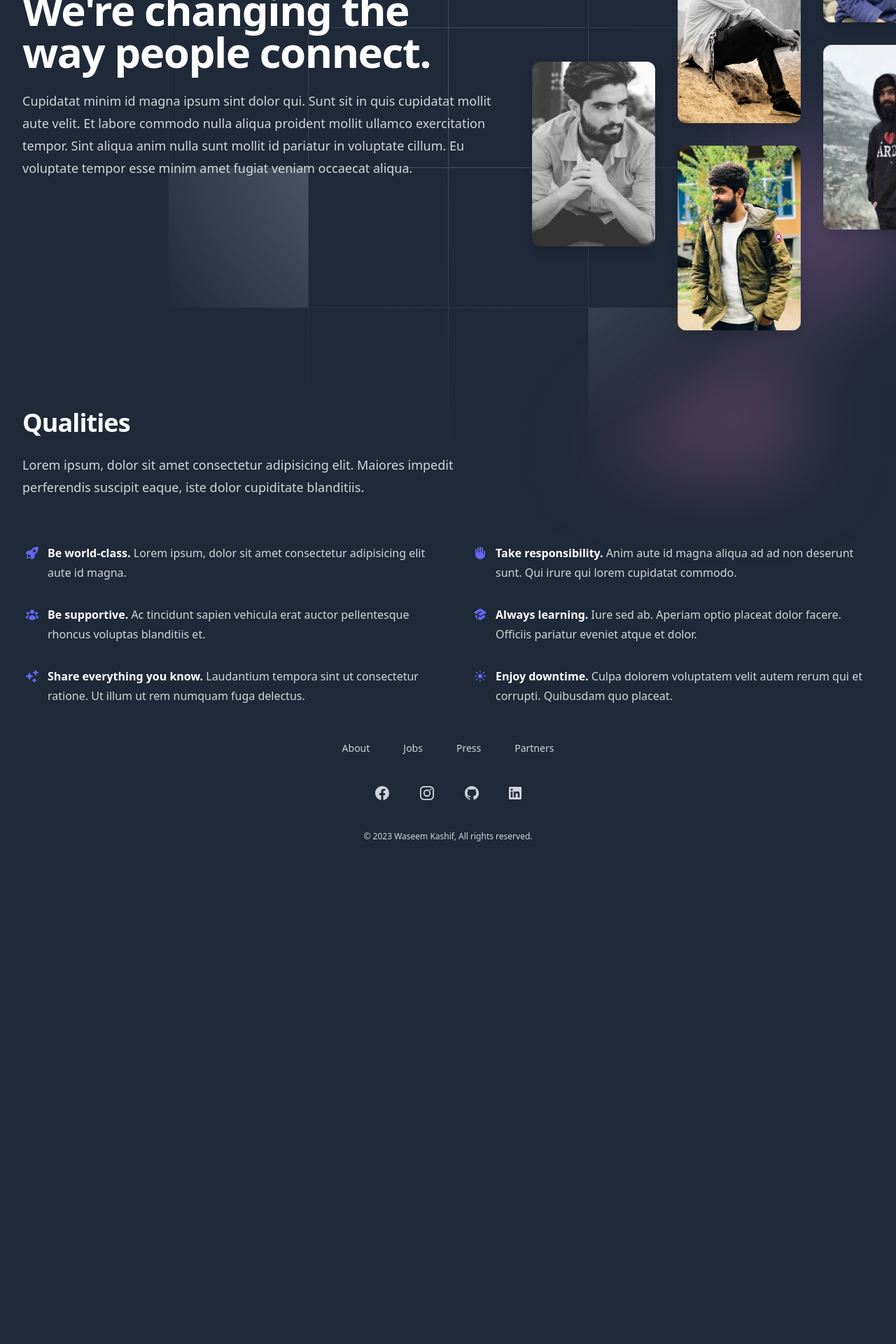
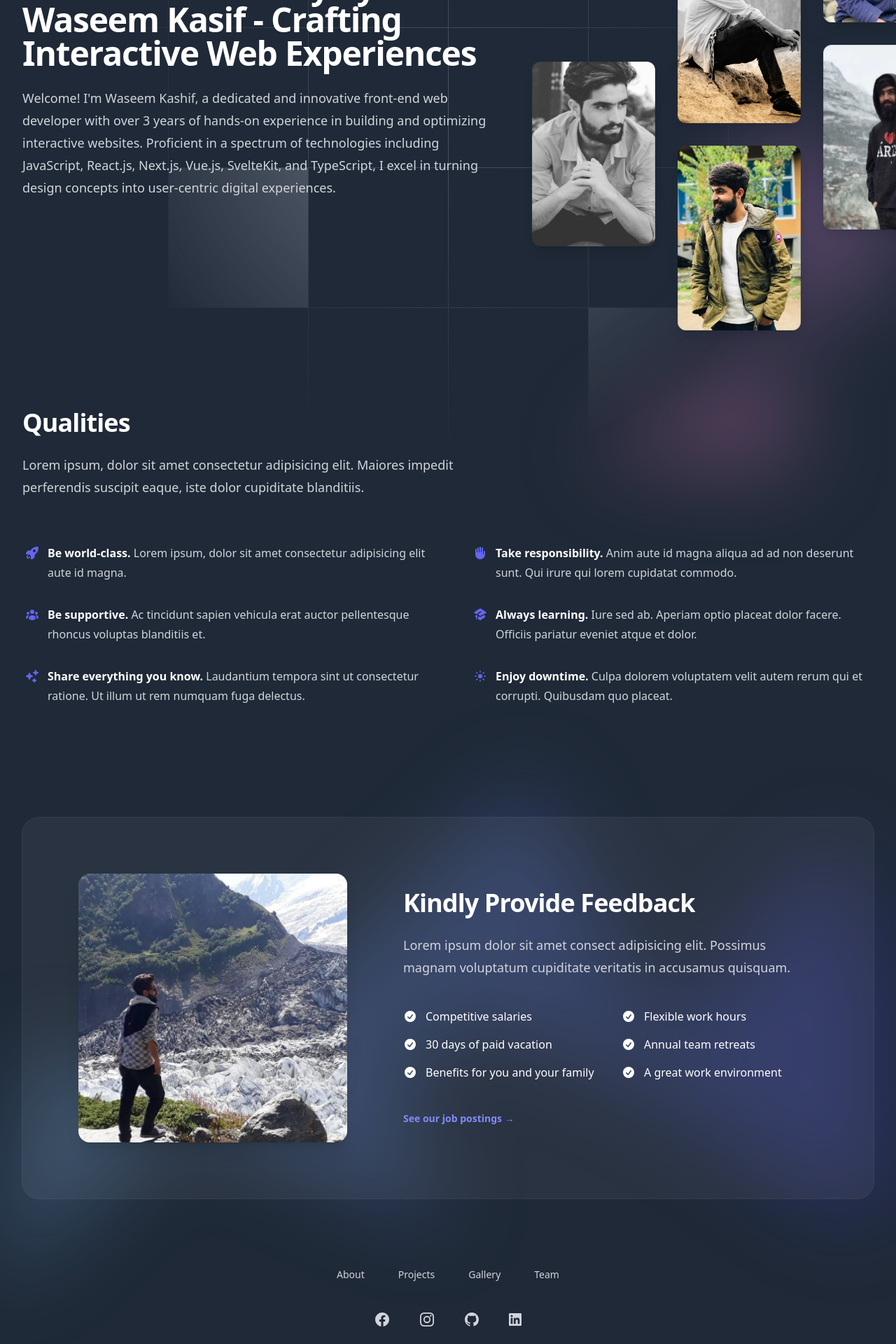
Before and after one commit to waseemKashif/profile-portolio-new, a Next.js app: page /about in a window 1280 px wide. Shown: the part 360-2280 px from the top of the page at 70% size. Before the commit the page ends 1613 px from the top, so only its background shows below. Built offline with nearby package versions, Linux system fonts and the light colour scheme.

Commit message:
added more features to about sec with header changes

```diff
--- a/app/about/page.tsx
+++ b/app/about/page.tsx
@@ -2,6 +2,7 @@ import React from "react";
 import Image from "next/image";
 import LineBars from "@/components/icons/lineBars";
 import QualitiesSection from "@/components/QualitiesSection";
+import FeedBack from "@/components/FeedBack";
 const About = () => {
   return (
     <div className="relative isolate -z-10">
@@ -19,18 +20,20 @@ const About = () => {
         />
       </div>
       <div className="overflow-hidden">
-        <div className="mx-auto max-w-7xl px-6 pb-8 pt-20 sm:pt-40 lg:px-8 lg:pt-32">
+        <div className="mx-auto max-w-7xl px-6 pb-8  pt-32 sm:pt-40 lg:px-8 lg:pt-32">
           <div className="mx-auto max-w-2xl gap-x-14 lg:mx-0 lg:flex lg:max-w-none lg:items-center">
             <div className="w-full max-w-xl lg:shrink-0 xl:max-w-2xl">
-              <h1 className="text-4xl font-bold tracking-tight text-white sm:text-6xl">
-                We&apos;re changing the way people connect.
+              <h1 className="text-3xl font-bold tracking-tight text-white sm:text-5xl">
+                Front-End Wizardry by Waseem Kasif - Crafting Interactive Web
+                Experiences
               </h1>
               <p className="relative mt-6 text-lg leading-8 text-gray-300 sm:max-w-md lg:max-w-none">
-                Cupidatat minim id magna ipsum sint dolor qui. Sunt sit in quis
-                cupidatat mollit aute velit. Et labore commodo nulla aliqua
-                proident mollit ullamco exercitation tempor. Sint aliqua anim
-                nulla sunt mollit id pariatur in voluptate cillum. Eu voluptate
-                tempor esse minim amet fugiat veniam occaecat aliqua.
+                Welcome! I&apos;m Waseem Kashif, a dedicated and innovative
+                front-end web developer with over 3 years of hands-on experience
+                in building and optimizing interactive websites. Proficient in a
+                spectrum of technologies including JavaScript, React.js,
+                Next.js, Vue.js, SvelteKit, and TypeScript, I excel in turning
+                design concepts into user-centric digital experiences.
               </p>
             </div>
             <div className="mt-14 flex justify-end gap-8 sm:-mt-44 sm:justify-start sm:pl-20 lg:mt-0 lg:pl-0">
@@ -95,6 +98,7 @@ const About = () => {
         </div>
       </div>
       <QualitiesSection />
+      <FeedBack />
     </div>
   );
 };
--- /dev/null
+++ b/components/FeedBack.tsx
@@ -0,0 +1,73 @@
+import React from "react";
+import Image from "next/image";
+import { CheckCircleIcon } from "@heroicons/react/20/solid";
+const FeedBack = () => {
+  const benefits = [
+    "Competitive salaries",
+    "Flexible work hours",
+    "30 days of paid vacation",
+    "Annual team retreats",
+    "Benefits for you and your family",
+    "A great work environment",
+  ];
+  return (
+    <div className="relative isolate -z-10 mt-32 sm:mt-40">
+      <div className="mx-auto max-w-7xl sm:px-6 lg:px-8">
+        <div className="mx-auto flex max-w-2xl flex-col gap-16 bg-white/5 px-6 py-16 ring-1 ring-white/10 sm:rounded-3xl sm:p-8 lg:mx-0 lg:max-w-none lg:flex-row lg:items-center lg:py-20 xl:gap-x-20 xl:px-20">
+          <Image
+            width={1000}
+            height={700}
+            className="h-96 w-full flex-none rounded-2xl object-cover shadow-xl lg:aspect-square lg:h-auto lg:max-w-sm"
+            src="/images/travel.png"
+            alt=""
+          />
+          <div className="w-full flex-auto">
+            <h2 className="text-3xl font-bold tracking-tight text-white sm:text-4xl">
+              Kindly Provide Feedback
+            </h2>
+            <p className="mt-6 text-lg leading-8 text-gray-300">
+              Lorem ipsum dolor sit amet consect adipisicing elit. Possimus
+              magnam voluptatum cupiditate veritatis in accusamus quisquam.
+            </p>
+            <ul
+              role="list"
+              className="mt-10 grid grid-cols-1 gap-x-8 gap-y-3 text-base leading-7 text-white sm:grid-cols-2"
+            >
+              {benefits.map((benefit) => (
+                <li key={benefit} className="flex gap-x-3">
+                  <CheckCircleIcon
+                    className="h-7 w-5 flex-none"
+                    aria-hidden="true"
+                  />
+                  {benefit}
+                </li>
+              ))}
+            </ul>
+            <div className="mt-10 flex">
+              <a
+                href="#"
+                className="text-sm font-semibold leading-6 text-indigo-400"
+              >
+                See our job postings <span aria-hidden="true">&rarr;</span>
+              </a>
+            </div>
+          </div>
+        </div>
+      </div>
+      <div
+        className="absolute inset-x-0 -top-16 -z-10 flex transform-gpu justify-center overflow-hidden blur-3xl"
+        aria-hidden="true"
+      >
+        <div
+          className="aspect-[1318/752] w-[82.375rem] flex-none bg-gradient-to-r from-[#80caff] to-[#4f46e5] opacity-25"
+          style={{
+            clipPath:
+              "polygon(73.6% 51.7%, 91.7% 11.8%, 100% 46.4%, 97.4% 82.2%, 92.5% 84.9%, 75.7% 64%, 55.3% 47.5%, 46.5% 49.4%, 45% 62.9%, 50.3% 87.2%, 21.3% 64.1%, 0.1% 100%, 5.4% 51.1%, 21.4% 63.9%, 58.9% 0.2%, 73.6% 51.7%)",
+          }}
+        />
+      </div>
+    </div>
+  );
+};
+
+export default FeedBack;
--- a/components/Header.tsx
+++ b/components/Header.tsx
@@ -7,6 +7,7 @@ import { Bars3Icon, XMarkIcon } from "@heroicons/react/24/outline";
 import DownloadIcon from "./icons/downloadIcon";
 import Image from "next/image";
 export default function Header() {
+  const [isScrolled, setIsScrolled] = useState(false);
   const pathname = usePathname();
   const [downloadStard, setDownloadStart] = useState(false);
   const user = {
@@ -35,9 +36,26 @@ export default function Header() {
       setDownloadStart(false);
     }, 7000);
   };
+  useEffect(() => {
+    const handleScroll = () => {
+      const position = window.scrollY;
+      setIsScrolled(position > 0);
+    };
+
+    window.addEventListener("scroll", handleScroll);
+
+    return () => {
+      window.removeEventListener("scroll", handleScroll);
+    };
+  }, []);
   return (
     <div className="z-50 fixed w-full">
-      <Disclosure as="nav" className="bg-gray-800">
+      <Disclosure
+        as="nav"
+        className={`${
+          isScrolled ? "bg-gray-800" : "bg-gray-800  md:bg-transparent"
+        } transition-colors `}
+      >
         {({ open }) => (
           <>
             <div className="mx-auto max-w-7xl  pr-6 ">
@@ -66,7 +84,7 @@ export default function Header() {
                   <div className="ml-4 flex items-center md:ml-6">
                     <button
                       type="button"
-                      className="relative rounded-full bg-gray-800 p-1 text-gray-400 hover:text-white focus:outline-none focus:ring-2 focus:ring-white focus:ring-offset-2 focus:ring-offset-gray-800 md:pr-4"
+                      className="relative rounded-full  p-1 text-white hover:text-white focus:outline-none focus:ring-2 focus:ring-white focus:ring-offset-2 focus:ring-offset-gray-800 md:pr-4"
                     >
                       <a
                         href="/assets/resume.pdf"
--- a/components/footer.tsx
+++ b/components/footer.tsx
@@ -7,31 +7,31 @@ import LinkedinIcon from "./icons/linkedinIcon";
 import Container from "./Container";
 const navigation = {
   main: [
-    { name: "About", href: "#" },
-    { name: "Jobs", href: "#" },
-    { name: "Press", href: "#" },
-    { name: "Partners", href: "#" },
+    { name: "About", href: "/about" },
+    { name: "Projects", href: "/projects" },
+    { name: "Gallery", href: "/gallery" },
+    { name: "Team", href: "/team" },
   ],
   social: [
     {
       name: "Facebook",
-      href: "/",
+      href: "https://www.facebook.com/wasim.flame/",
       icon: <FacebookIcon className="h-6 w-6" />,
     },
     {
       name: "Instagram",
-      href: "/",
+      href: "https://www.instagram.com/waseem_gilgiti99/",
       icon: <InstagramIcon className="h-6 w-6" />,
     },
 
     {
       name: "GitHub",
-      href: "/",
+      href: "https://github.com/waseemKashif/",
       icon: <GithubIcon className="h-6 w-6" />,
     },
     {
       name: "Linkedin",
-      href: "/",
+      href: "https://www.linkedin.com/in/waseem-kashif/",
       icon: <LinkedinIcon className="h-5 w-5" />,
     },
   ],
@@ -40,7 +40,7 @@ const navigation = {
 export default function Example() {
   return (
     <Container>
-      <footer className="">
+      <footer className=" pt-6  md:pt-12">
         <div className="mx-auto max-w-7xl overflow-hidden px-6  lg:px-8">
           <nav className="-mb-6 grid grid-cols-2  justify-center items-center  sm:flex sm:justify-center sm:space-x-12 w-full  text-center">
             {navigation.main.map((item) => (
```
Also changed, not shown: app/gallery/page.tsx (+13 -6 lines), app/projects/page.tsx (+14 -6 lines), public/images/gilgitAppMe.png, public/images/todo.png (added).
